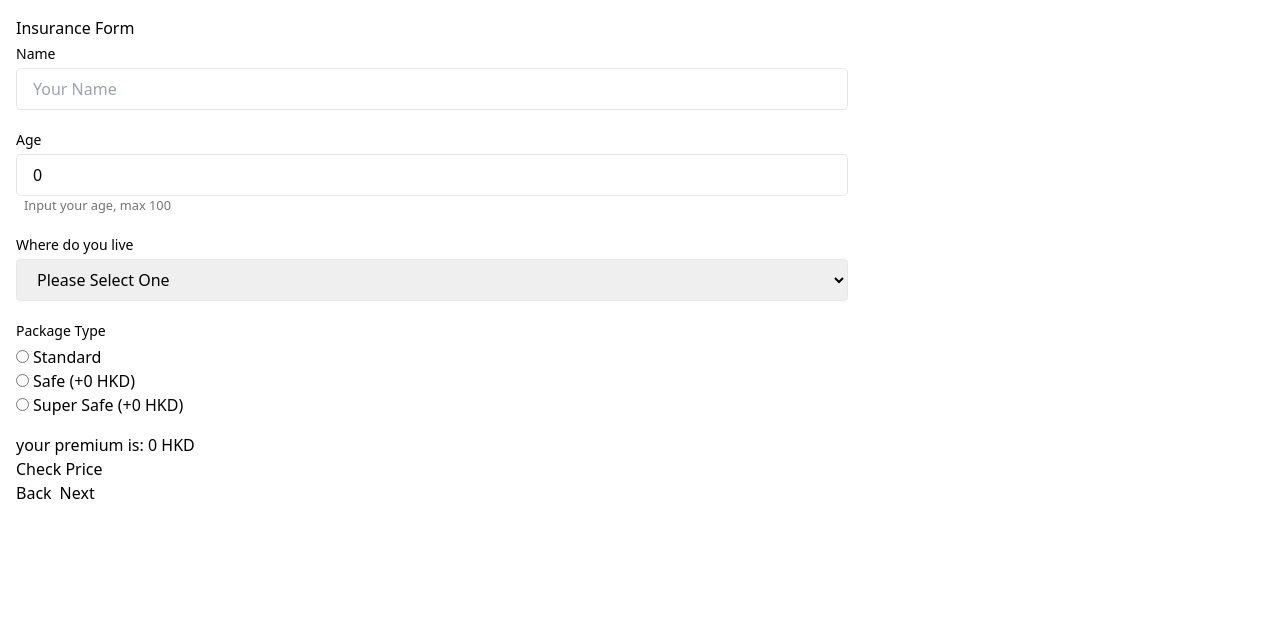
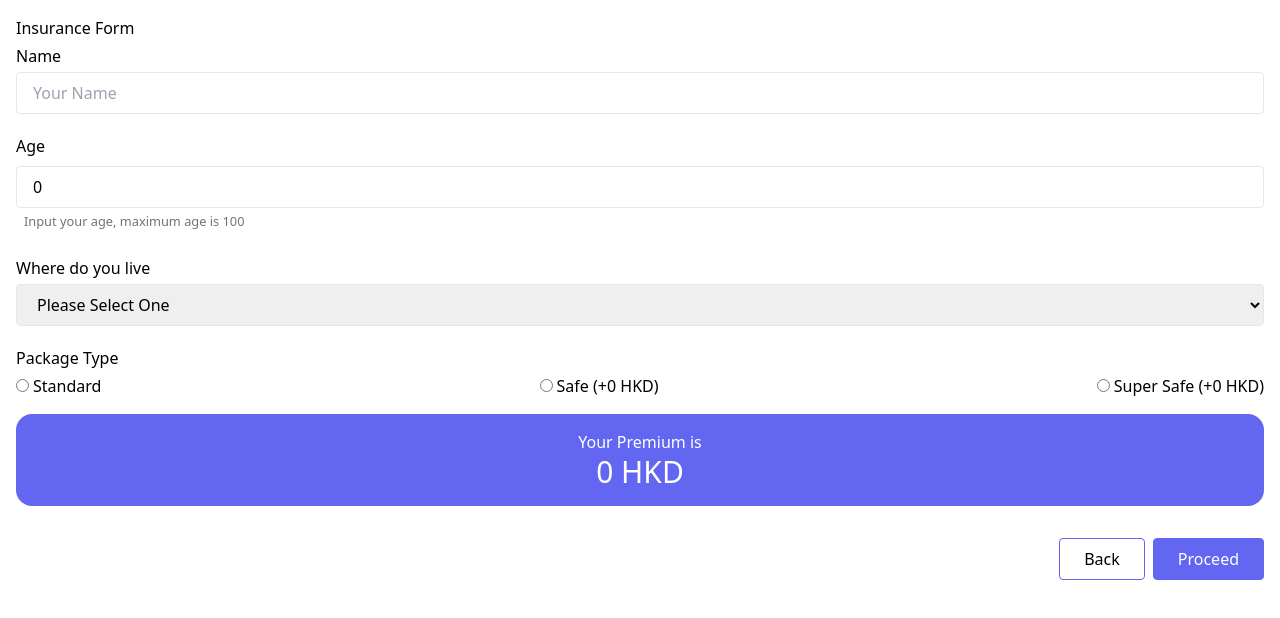
Before and after one commit to yehezkielwijaya/covergo-test, a Vue app: page /form in a window 1280 px wide. Shown: the top 618 px of the page. Built offline with nearby package versions, Linux system fonts and the light colour scheme.

Commit message:
base styling and form validation

```diff
--- a/src/App.vue
+++ b/src/App.vue
@@ -10,4 +10,14 @@ import { RouterLink, RouterView } from "vue-router";
 #app {
   @apply p-4
 }
+
+nav.navigations {
+  @apply flex justify-end space-x-2 my-8;
+}
+nav.navigations a {
+  @apply  px-6 py-2 rounded border border-indigo-500;
+}
+nav.navigations a.primary {
+  @apply  px-6 py-2 rounded text-white bg-indigo-500 border border-indigo-500;
+}
 </style>
--- a/src/views/HomeView.vue
+++ b/src/views/HomeView.vue
@@ -5,8 +5,8 @@
   <main>
     <h1>Hello World!</h1>
 
-    <nav>
-      <router-link to="/form">Next</router-link>
+    <nav class="navigations">
+      <router-link to="/form"  class="primary">Next</router-link>
     </nav>
   </main>
 </template>
--- a/src/views/InsuranceFormView.vue
+++ b/src/views/InsuranceFormView.vue
@@ -1,59 +1,92 @@
 <script setup>
-import { storeToRefs } from 'pinia'
-import { useInsuranceStore } from '../stores/insurance'
+import { storeToRefs } from "pinia";
+import { useInsuranceStore } from "../stores/insurance";
 
 const ins = useInsuranceStore();
 const { name, age, location, pack, premium, currency } = storeToRefs(ins);
-const { getCurrency, getPricing, getSSafeAdd, getSafeAdd} = ins;
+const { getCurrency, getPricing, getSSafeAdd, getSafeAdd } = ins;
 </script>
 
 <template>
   <main>
     <div>Insurance Form</div>
-
+    <div>
       <form @submit.prevent="checkAge">
         <label class="label-elem">
           <div>Name</div>
-        <input class="input-text" type="text" v-model="name" placeholder="your name" />
+          <input
+            class="input-text"
+            type="text"
+            v-model="name"
+            placeholder="your name"
+          />
         </label>
-      <label class="label-elem">
+        <label :class="[err !== 0 ? 'error' : '']" class="label-elem">
           <div>Age</div>
-        <input type="text" class="input-text" v-model.number="age" placeholder="your age" />
-        <small id="age-helper">{{helperMsg}}</small>
+          <div class="input-wrapper">
+            <input
+              type="text"
+              class="input-text"
+              v-model.number="age"
+              placeholder="your age"
+            />
+            <small class="helper">{{ helperMsg }}</small>
+          </div>
         </label>
         <label class="label-elem">
           <div>Where do you live</div>
           <select class="input-select" name="place" v-model="location">
-          <option disabled value=0>Please Select One</option>
-          <option value=1>Hong Kong</option>
-          <option value=2>USA</option>
-          <option value=3>Australia</option>
+            <option disabled value="0">Please Select One</option>
+            <option value="1">Hong Kong</option>
+            <option value="2">USA</option>
+            <option value="3">Australia</option>
           </select>
         </label>
         <div class="flex flex-col label-elem">
           <div class="radio-label">Package Type</div>
+          <div class="flex justify-between space-x-4">
             <div class="radio-item">
-          <input type="radio" v-model="pack" id="standardPack" value="Standard" />
+              <input
+                type="radio"
+                v-model="pack"
+                id="standardPack"
+                value="Standard"
+              />
               <label for="standardPack">Standard</label>
             </div>
             <div class="radio-item">
               <input type="radio" v-model="pack" id="safePack" value="Safe" />
-          <label for="safePack">Safe (+{{ getSafeAdd(age, location) + ' ' + currency }})</label>
+              <label for="safePack"
+                >Safe (+{{ getSafeAdd(age, location) + " " + currency }})</label
+              >
             </div>
             <div class="radio-item">
-          <input type="radio" v-model="pack" id="superSafePack" value="Super Safe" />
-          <label for="superSafePack">Super Safe (+{{ getSSafeAdd(age, location) + ' ' + currency }})</label>
+              <input
+                type="radio"
+                v-model="pack"
+                id="superSafePack"
+                value="Super Safe"
+              />
+              <label for="superSafePack"
+                >Super Safe (+{{
+                  getSSafeAdd(age, location) + " " + currency
+                }})</label
+              >
             </div>
           </div>
-      <div>
-        your premium is: {{ getPricing(age, location, pack) + ' ' + getCurrency(location) }}
         </div>
-     <input type="submit" value="Check Price">
+        <div class="premium-wrapper">
+          <div>Your Premium is</div>
+          <div class="premium-score">
+            {{ getPricing(age, location, pack) + " " + getCurrency(location) }}
+          </div>
+        </div>
       </form>
+    </div>
 
-    <nav class="space-x-2">
+    <nav class="navigations">
       <router-link to="/">Back</router-link>
-      <router-link to="/result" @click="submit">Next</router-link>
+      <router-link to="/result"  class="primary">Proceed</router-link>
     </nav>
   </main>
 </template>
@@ -62,49 +95,84 @@ const { getCurrency, getPricing, getSSafeAdd, getSafeAdd} = ins;
 export default {
   data() {
     return {
-      helperMsg: 'Input your age, max 100'
+      helperMsg: "Input your age, maximum age is 100",
+      err: 0
+    };
+  },
+  watch: {
+    age(value) {
+      this.age = value;
+      this.checkAge(value);
     }
   },
   methods: {
-    checkAge() {
-      if( this.age >100) {
-        this.helperMsg = 'Invalid age, max 100'
+    checkAge(value) {
+      if (value > 100 || value < 0) {
+        this.helperMsg = "Invalid age, maximum age is 100";
+        this.err++;
+      } else {
+        this.helperMsg = "Input your age, maximum age is 100";
+        this.err = 0;
       }
     }
   }
-}
+};
 </script>
 
 <style lang="postcss" scoped>
-h1 {
-  @apply text-4xl font-medium mb-4 text-neutral-900;
+.label-elem {
+  @apply flex flex-col mb-4 relative;
 }
 
-.label-elem {
-  @apply flex flex-col mb-4;
+.label-elem .input-wrapper {
+  @apply relative;
 }
 
-.label-elem small {
-  @apply px-2 text-neutral-500
+.label-elem.error input {
+  @apply border-red-500 relative outline-red-500;
+}
+
+.label-elem.error .input-wrapper::after {
+  content: "!";
+  position: absolute;
+  right: 8px;
+  top: 12px;
+  @apply w-5 h-5 bg-red-500 rounded-full text-center font-bold text-white;
+}
+
+.label-elem .helper {
+  @apply px-2 text-neutral-500;
+}
+
+.label-elem.error .helper {
+  @apply px-2 text-red-500;
 }
 
 label div {
-  @apply py-1 text-sm font-medium;
+  @apply py-1 font-medium;
 }
 
 .input-text {
-  @apply py-2 px-4 border rounded w-2/3 capitalize;
+  @apply py-2 px-4 border rounded w-full capitalize;
 }
 
 .input-select {
-  @apply py-2 px-4 border rounded w-2/3 capitalize;
+  @apply py-2 px-4 border rounded w-full capitalize;
 }
 
 .radio-label {
-  @apply py-1 text-sm font-medium;
+  @apply py-1 font-medium;
 }
 
 .radio-item input {
   @apply mr-1;
 }
+
+.premium-wrapper {
+  @apply flex flex-col items-center w-full py-4 px-8 rounded-2xl text-white bg-indigo-500;
+}
+
+.premium-score {
+  @apply text-3xl font-medium;
+}
 </style>
--- a/src/views/ResultView.vue
+++ b/src/views/ResultView.vue
@@ -20,9 +20,9 @@ const { getCurrency, getPricing, getSSafeAdd, getSafeAdd} = ins;
       <div>Premium: {{ premium + ' ' + currency }}</div>
     </div>
 
-    <nav class="space-x-2">
+    <nav class="navigations">
       <router-link to="/form">Back</router-link>
-      <router-link to="/">Finish</router-link>
+      <router-link to="/" class="primary">Finish</router-link>
     </nav>
   </main>
 </template>
```
Also changed, not shown: 1 other file (tests, documents, lock files or other folders). Lines whose indentation alone changed are shown as unchanged.
